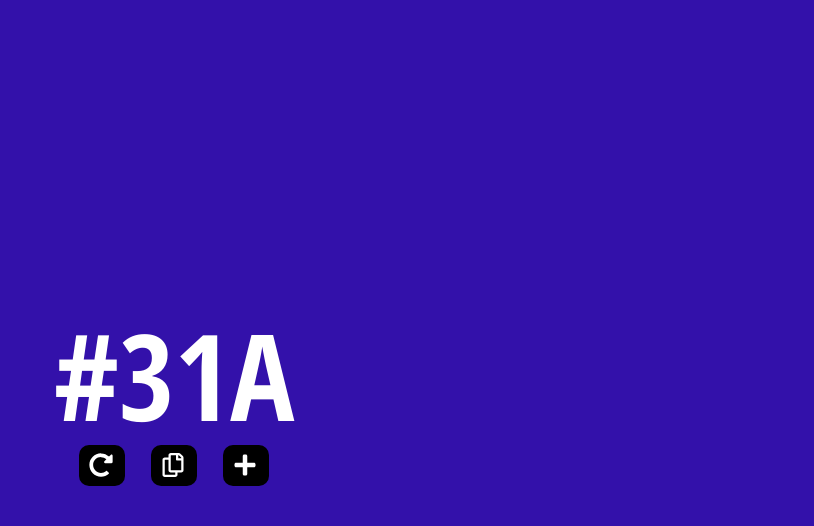
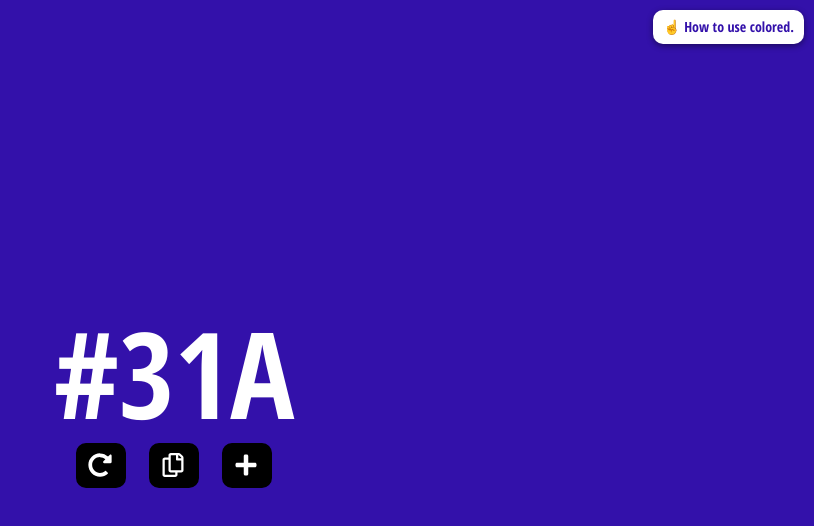
Before and after one commit to regulardesigner/colored, a React (Create React App) app: page / in a window 1280 px wide. Shown: the top 526 px of the page, without its empty margins (466-1280 px from the left). Built offline with nearby package versions, Linux system fonts and the light colour scheme.

Commit message:
ADD - little message on browser to show the "how to" video

```diff
--- a/src/App.css
+++ b/src/App.css
@@ -31,19 +31,34 @@ h1 {
 
 .button {
   width: auto;
-  border: none;
+  border-style: solid;
+  border-width: 2 px;
   padding: .6rem 1.2rem .2rem 1rem;
   border-radius: 1rem;
   font-size: 1.4em;
   font-family: 'Open Sans Condensed', sans-serif;
 }
 
+.button:focus {
+  border-color: white;
+}
+
 .button.black {
+  border-color: white;
   background-color: white;
 }
 
+.button:focus.black {
+  border: 2px solid rgba(0,0,0,.8);
+}
+
 .button.white {
+  border-color: black;
   background-color: black;
+}
+
+.button:focus.white {
+  border: 2px solid rgba(255,255,255,.8);
 }
 
 .get-random-color, .copy-to-clipboard, .add-to-theme {
@@ -151,6 +166,28 @@ nav .main {
   transition: top ease 350ms;
 }
 
+.desktop {
+  overflow: hidden;
+  position: absolute;
+  top:-10rem;
+  right: 1rem;
+  font-size: 1.4em;
+  background-color: inherit;
+  padding: 1rem;
+  border-radius: 1rem;
+  box-shadow: 0 2px 6px 0 rgba(0,0,0,.45);
+  transition: top ease 500ms;
+  transition-delay: 1000ms;
+}
+
+.desktop.in {
+  top: 1rem;
+}
+
+.desktop::before {
+  content: "☝️ ";
+}
+
 .show {
   top: 10rem;
 }
--- a/src/App.js
+++ b/src/App.js
@@ -10,16 +10,15 @@ import Color from './Color';
 const App = () => {
   let [bckColor, setBckColor] = useState(Utils.randomColor())
   let [clipboardStatus, setClipboardStatus] = useState(false)
+  let [messageCssClass, setMessageCssClass] = useState("");
   let [videoStatus, setVideoStatus] = useState(false);
   let [colors, setColors] = useState([])
   let [addButtonStatus, setAddButtonStatus] = useState(false)
   let [themeColorsLimite] = useState(4)
-  let [pageHeight, setPageHeight] = useState(window.innerHeight)
 
   const isMobile = Utils.isMobileDevice();
 
   const refreshColor = (event) => {
-    //event.preventDefault();
     setBckColor(Utils.randomColor());
   }
 
@@ -60,6 +59,15 @@ const App = () => {
     )
   }
 
+  const DesktopPreview = () => {
+    return (
+      <div
+        className="desktop in"
+        style={{ color: `#${bckColor}`,backgroundColor: Utils.calculateHue(bckColor) }}
+      >How to use colored.</div>
+    )
+  }
+
   const VideoDemo = () => {
     return (
       <div className={videoStatus ? 'video-wrapper open' : 'video-wrapper close'}>
@@ -91,6 +99,7 @@ const App = () => {
     <ColorsContext.Provider value={{ colors, setColors, bckColor, setBckColor, themeColorsLimite, setAddButtonStatus }}>
       <div className="app" style={{ backgroundColor: '#' + bckColor }}>
         {isMobile && <MobileWarning />}
+        {!isMobile && <DesktopPreview />}
         {isMobile && <VideoDemo />}
         <div
           className={clipboardStatus ? 'message show' : 'message hide'}
```
